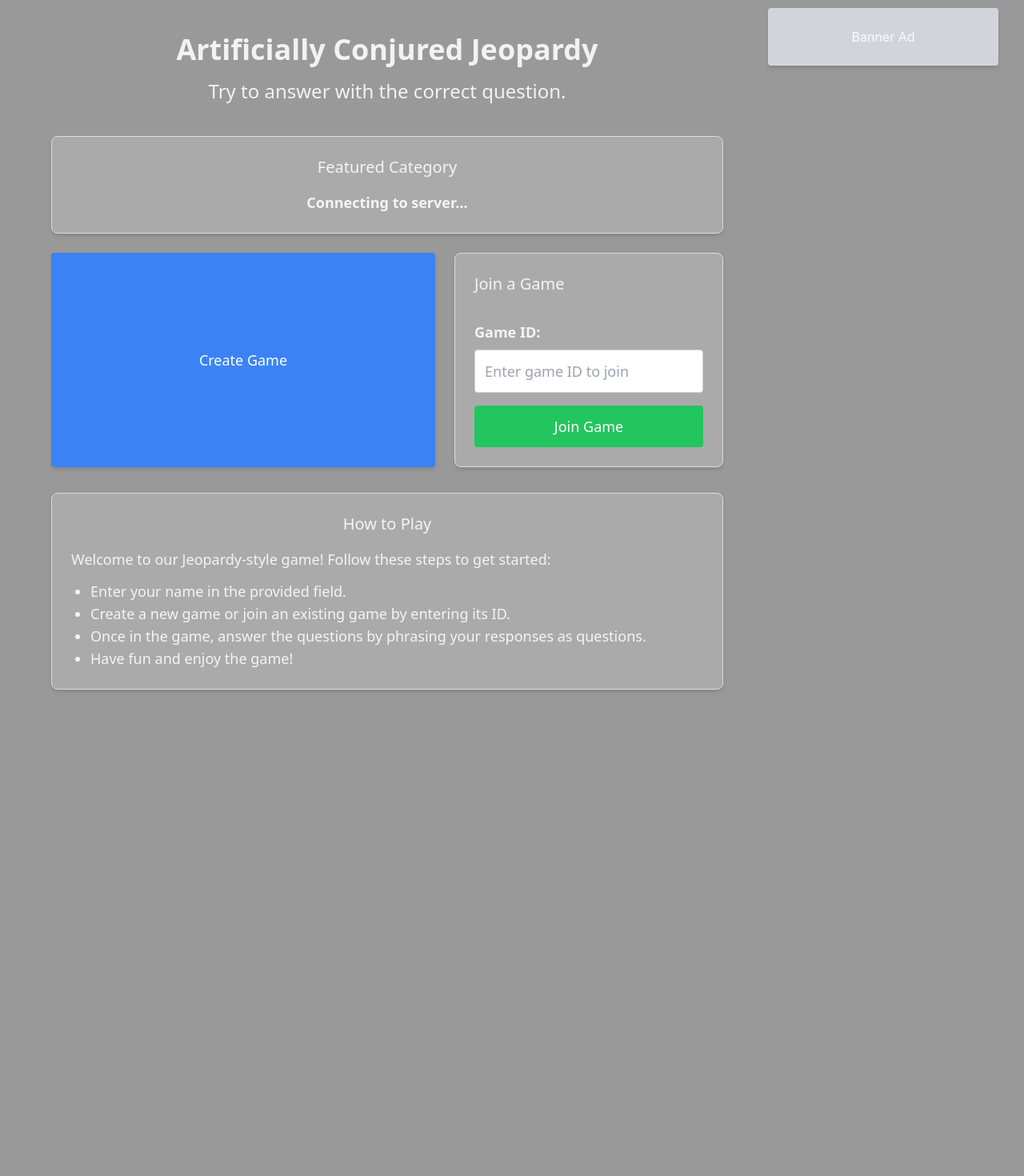
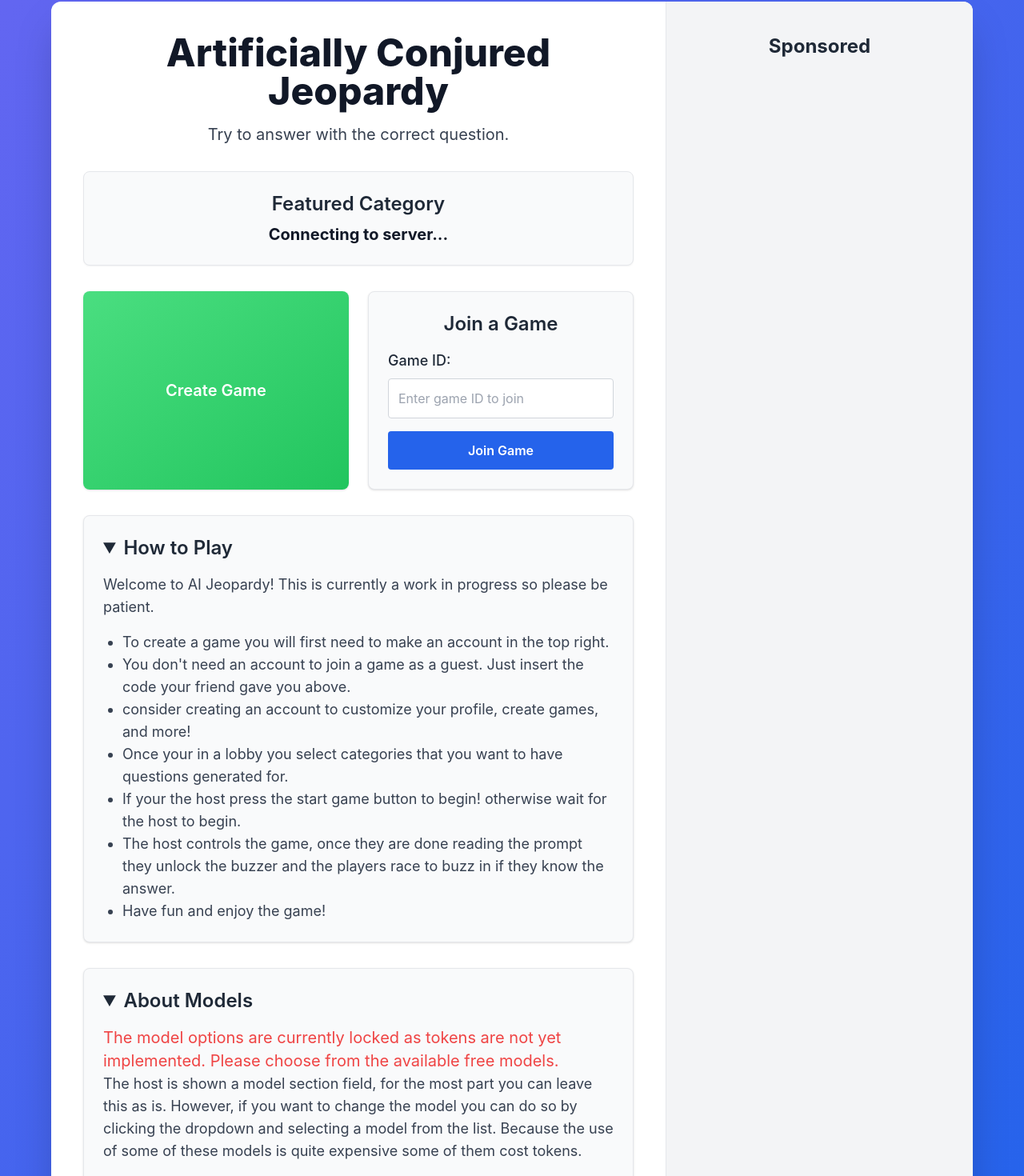
Before and after one commit to Reldnahc/AI-Jeopardy, a React (Vite) app: page /#/ in a window 1280 px wide. Shown: the part 98-1568 px from the top of the page at 80% size. Before the commit the page ends 1024 px from the top, so only its background shows below. Built offline with nearby package versions, Linux system fonts and the light colour scheme; no server answers.

Commit message:
new styles

```diff
--- a/package.json
+++ b/package.json
@@ -22,6 +22,7 @@
     "cors": "^2.8.5",
     "dotenv": "^16.4.7",
     "express": "^4.21.2",
+    "framer-motion": "^12.1.0",
     "openai": "^4.80.0",
     "react": "^18.3.1",
     "react-dom": "^18.3.1",
--- a/src/components/common/Alert.tsx
+++ b/src/components/common/Alert.tsx
@@ -1,4 +1,5 @@
-import React, {ReactNode} from "react";
+import React, { ReactNode } from "react";
+import { motion, AnimatePresence } from "framer-motion";
 
 interface AlertButton {
     label: string; // The text to display on the button
@@ -19,18 +20,30 @@ const Alert: React.FC<AlertProps> = ({
                                          buttons,
                                          closeAlert,
                                      }) => {
-    if (!isOpen) return null;
-
     return (
-        <div className="fixed inset-0 z-50 bg-black bg-opacity-50 flex items-center justify-center">
-            <div className="bg-blue-100 rounded shadow-lg p-6 max-w-sm w-full">
-                <p className="text-lg mb-4 text-black">{text}</p>
+        <AnimatePresence>
+            {isOpen && (
+                <motion.div
+                    className="fixed inset-0 z-50 bg-black bg-opacity-50 flex items-center justify-center"
+                    initial={{ opacity: 0 }}
+                    animate={{ opacity: 1 }}
+                    exit={{ opacity: 0 }}
+                >
+                    <motion.div
+                        className="bg-white rounded-xl shadow-2xl p-8 max-w-md w-full"
+                        initial={{ scale: 0.9, opacity: 0 }}
+                        animate={{ scale: 1, opacity: 1 }}
+                        exit={{ scale: 0.9, opacity: 0 }}
+                        transition={{ duration: 0.3 }}
+                    >
+                        <p className="text-lg mb-6 text-gray-800">{text}</p>
                         <div className="flex justify-end space-x-3">
                             {buttons.map((button, index) => (
                                 <button
                                     key={index}
-                            className={`px-4 py-2 rounded ${
-                                button.styleClass || "bg-blue-500 text-white hover:bg-blue-600"
+                                    className={`px-5 py-2 rounded-md focus:outline-none transition ${
+                                        button.styleClass ||
+                                        "bg-blue-600 text-white hover:bg-blue-700"
                                     }`}
                                     onClick={() => {
                                         button.onClick(); // Trigger button action
@@ -41,8 +54,10 @@ const Alert: React.FC<AlertProps> = ({
                                 </button>
                             ))}
                         </div>
-            </div>
-        </div>
+                    </motion.div>
+                </motion.div>
+            )}
+        </AnimatePresence>
     );
 };
 
--- a/src/components/recentboards/CollapsibleCategory.tsx
+++ b/src/components/recentboards/CollapsibleCategory.tsx
@@ -1,6 +1,6 @@
+import { useState } from "react";
 import QuestionItem from "./QuestionItem.tsx";
-import { useState } from "react";
-import { BoardValue } from "../../types/Board.ts"; // Adjust the import path based on where BoardValue is defined
+import { BoardValue } from "../../types/Board.ts"; // Adjust the import path as needed
 
 type CollapsibleCategoryProps = {
     category: string; // The name of the category
@@ -11,31 +11,28 @@ const CollapsibleCategory = ({ category, values }: CollapsibleCategoryProps) =>
     const [open, setOpen] = useState(false); // Collapsed by default
 
     return (
-        <div className="mb-2"> {/* Reduced margin */}
-            {/* Button with hover effect */}
+        <div className="mb-2">
+            {/* Toggle button */}
             <button
                 onClick={() => setOpen(!open)}
                 className={`w-full text-left font-bold text-lg focus:outline-none flex justify-between items-center
-                ${open ? "text-blue-700" : "text-gray-900"}
-                hover:bg-gray-200 hover:rounded-lg py-1 px-2 transition-all duration-300`}
+          ${open ? "text-blue-700" : "text-gray-900"}
+          hover:bg-gray-200 hover:rounded-lg py-1 px-2 transition-all duration-300`}
             >
                 <span>{category}</span>
-                {/* Rotate icon on open/close */}
                 <span
                     className={`ml-2 text-xl transform transition-transform duration-300 ${
                         open ? "rotate-180" : "rotate-0"
                     }`}
                 >
-                    {open ? "▲" : "▼"}
-                </span>
+          {open ? "▲" : "▼"}
+        </span>
             </button>
 
-            {/* Conditionally rendered area with animation */}
+            {/* Collapsible content */}
             <div
                 className={`ml-3 overflow-hidden transition-all duration-500 ease-out ${open ? "max-h-[1000px]" : "max-h-0"}`}
-                style={{
-                    opacity: open ? 1 : 0, // Smooth fade-in/out for content
-                }}
+                style={{ opacity: open ? 1 : 0 }}
             >
                 {values.map((val, idx) => (
                     <QuestionItem
--- a/src/components/recentboards/GameCard.tsx
+++ b/src/components/recentboards/GameCard.tsx
@@ -1,5 +1,4 @@
-
-import {Board} from "../../types/Board.ts";
+import { Board } from "../../types/Board.ts";
 import CollapsibleCategory from "./CollapsibleCategory.tsx";
 
 type GameCardProps = {
@@ -8,19 +7,19 @@ type GameCardProps = {
 
 const GameCard = ({ game }: GameCardProps) => {
     return (
-        <div className="bg-[#AAA] border-[#ddd] border shadow-md rounded-lg p-6 mb-8 ">
+        <div className="bg-white border border-gray-200 shadow-md rounded-lg p-6 mb-8">
             <div className="mb-4 border-b pb-2">
-                <p className="text-xl font-semibold">
+                <p className="text-xl font-semibold text-gray-800">
                     Host: <span className="font-normal">{game.host}</span>
                 </p>
-                <p className="text-xl font-semibold">
+                <p className="text-xl font-semibold text-gray-800">
                     Model: <span className="font-normal">{game.model}</span>
                 </p>
             </div>
 
             {/* First Board */}
             <div className="mb-6">
-                <h2 className="text-4xl font-bold mb-3">First Board</h2>
+                <h2 className="text-2xl font-bold mb-3 text-gray-800">First Board</h2>
                 {game.firstBoard?.categories.map((cat, idx) => (
                     <CollapsibleCategory
                         key={idx}
@@ -32,7 +31,7 @@ const GameCard = ({ game }: GameCardProps) => {
 
             {/* Second Board */}
             <div className="mb-6">
-                <h2 className="text-4xl font-bold mb-3">Second Board</h2>
+                <h2 className="text-2xl font-bold mb-3 text-gray-800">Second Board</h2>
                 {game.secondBoard?.categories.map((cat, idx) => (
                     <CollapsibleCategory
                         key={idx}
@@ -44,11 +43,11 @@ const GameCard = ({ game }: GameCardProps) => {
 
             {/* Final Jeopardy */}
             <div>
-                <h2 className="text-4xl font-bold mb-3">Final Jeopardy</h2>
+                <h2 className="text-2xl font-bold mb-3 text-gray-800">Final Jeopardy</h2>
                 {game.finalJeopardy?.categories.map((cat, idx) => (
                     <CollapsibleCategory
                         key={idx}
-                        category={cat.category} // Category name
+                        category={cat.category}
                         values={cat.values.map((value) => ({
                             value: 0, // Final Jeopardy doesn't have a monetary value
                             question: value.question,
--- a/src/components/recentboards/QuestionItem.tsx
+++ b/src/components/recentboards/QuestionItem.tsx
@@ -11,29 +11,29 @@ const QuestionItem = ({ value, question, answer }: QuestionItemProps) => {
 
     return (
         <div className="mb-2">
-            {/* Button with hover effect */}
+            {/* Toggle answer visibility */}
             <button
                 onClick={() => setShowAnswer(!showAnswer)}
                 className="w-full text-left font-medium text-base text-gray-800 flex justify-between items-center focus:outline-none hover:text-blue-700 transition-colors duration-200"
             >
-                <span>
-                    ${value}: {question}
-                </span>
+        <span>
+          ${value}: {question}
+        </span>
                 <span
                     className={`ml-2 text-2xl transition-transform duration-300 ${
                         showAnswer ? "rotate-180 text-blue-700" : "text-gray-900"
                     }`}
                 >
-                    {showAnswer ? "-" : "+"}
-                </span>
+          {showAnswer ? "-" : "+"}
+        </span>
             </button>
 
-            {/* Answer section with subtle transition */}
+            {/* Answer section */}
             <div
-                className="mt-1 ml-2 transition-opacity duration-300 text-md text-amber-300"
+                className="mt-1 ml-2 transition-opacity duration-300 text-md text-gray-700"
                 style={{ opacity: showAnswer ? 1 : 0 }}
             >
-                -{answer}
+                - {answer}
             </div>
         </div>
     );
--- a/src/pages/MainPage.tsx
+++ b/src/pages/MainPage.tsx
@@ -5,7 +5,7 @@ import randomCategoryList from "../data/randomCategories.ts";
 import {useAuth} from "../contexts/AuthContext.tsx";
 import {useProfile} from "../contexts/ProfileContext.tsx";
 import {useAlert} from "../contexts/AlertContext.tsx";
-
+import { motion } from 'framer-motion'; // Optional: used for smooth entrance animations
 export default function MainPage() {
     const [gameId, setGameId] = useState('');
     const [cotd, setCotd] = useState({
@@ -196,57 +196,59 @@ export default function MainPage() {
     };
 
     return (
-        <div className="p-8">
-            {/* Outer container to center content */}
-            <div className="flex justify-center">
-                {/* Main container: stacks vertically on mobile and horizontally on md+ with increased max width */}
-                <div className="flex flex-col md:flex-row w-full max-w-screen-2xl">
-                    {/* Left Column: Main Functionality */}
-                    <div className="flex-1">
-                        <div className="p-8 font-sans">
-                            <h1 className="text-3xl md:text-4xl font-bold mb-4 text-center">
+        <div className="min-h-screen bg-gradient-to-br from-indigo-500 to-blue-600 flex items-center justify-center p-6">
+            {/* Animated container for the main card */}
+            <motion.div
+                initial={{ opacity: 0, y: 20 }}
+                animate={{ opacity: 1, y: 0 }}
+                transition={{ duration: 0.6 }}
+                className="bg-white rounded-xl shadow-2xl overflow-hidden w-full max-w-6xl"
+            >
+                <div className="grid grid-cols-1 md:grid-cols-3">
+                    {/* Main Content (spans two columns on medium+ screens) */}
+                    <div className="col-span-2 p-10">
+                        <h1 className="text-5xl font-extrabold text-gray-900 text-center">
                             Artificially {randomAdjective} Jeopardy
                         </h1>
-                            <h2 className="text-xl md:text-2xl mb-10 text-center">
+                        <p className="text-xl text-gray-700 text-center mt-4">
                             Try to answer with the correct question.
-                            </h2>
+                        </p>
 
-                            {/* Category of the Day Box */}
-                            <div className="w-full mb-6 bg-[#AAA] p-6 border border-[#ddd] rounded-lg shadow-md">
-                                <h3 className="text-xl mb-4 text-center">
+                        {/* Featured Category Card */}
+                        <div className="mt-8">
+                            <div className="p-6 bg-gray-50 rounded-lg border border-gray-200 shadow-sm">
+                                <h3 className="text-2xl font-semibold text-gray-800 text-center mb-2">
                                     Featured Category
                                 </h3>
-                                <p className="text-lg text-center">
-                                    <strong>{cotd.category}</strong>
+                                <p className="text-xl font-bold text-gray-900 text-center">
+                                    {cotd.category}
                                 </p>
-                                <p className="text-lg text-center">
+                                <p className="text-lg text-gray-600 text-center">
                                     {cotd.description}
                                 </p>
                             </div>
+                        </div>
 
-                            {/* Container for the Create and Join boxes */}
-                            <div className="flex flex-col md:flex-row gap-6">
+                        {/* Create & Join Game Section */}
+                        <div className="mt-8 grid grid-cols-1 md:grid-cols-2 gap-6">
                             {/* Create Game Box */}
-
-
+                            <div className="flex flex-col justify-center items-center bg-gradient-to-br from-green-400 to-green-500 p-6 rounded-lg shadow hover:shadow-lg transition">
                                 <button
                                     onClick={handleCreateGame}
-                                            className="text-lg py-3 px-6 bg-blue-500 text-white border-0 rounded cursor-pointer w-3/5 shadow-md"
+                                    className="w-full py-3 px-6 text-white text-xl font-semibold focus:outline-none"
                                 >
                                     Create Game
                                 </button>
-
+                            </div>
 
                             {/* Join Game Box */}
-                                <div className="flex flex-col w-full md:flex-1 bg-[#AAA] p-6 border border-[#ddd] rounded-lg shadow-md">
-                                    <h3 className="text-xl mb-4 text-center md:text-left">
+                            <div className="bg-gray-50 p-6 rounded-lg border border-gray-200 shadow">
+                                <h3 className="text-2xl font-semibold text-gray-800 text-center mb-4">
                                     Join a Game
                                 </h3>
                                 <div className="flex flex-col gap-4">
-                                        <div className="flex flex-col gap-2">
-                                        </div>
-                                        <div className="flex flex-col gap-2">
-                                            <label htmlFor="gameId" className="text-lg font-bold">
+                                    <div className="flex flex-col">
+                                        <label htmlFor="gameId" className="text-lg font-medium text-gray-800">
                                             Game ID:
                                         </label>
                                         <input
@@ -255,12 +257,12 @@ export default function MainPage() {
                                             value={gameId}
                                             onChange={(e) => setGameId(e.target.value)}
                                             placeholder="Enter game ID to join"
-                                                className="text-lg p-3 rounded border border-gray-300"
+                                            className="mt-2 p-3 border border-gray-300 rounded focus:outline-none focus:ring-2 focus:ring-blue-500"
                                         />
                                     </div>
                                     <button
                                         onClick={handleJoinGame}
-                                            className="text-lg py-3 px-6 bg-green-500 text-white border-0 rounded cursor-pointer"
+                                        className="py-3 px-6 bg-blue-600 hover:bg-blue-700 text-white font-semibold rounded transition-colors duration-200"
                                     >
                                         Join Game
                                     </button>
@@ -269,31 +271,57 @@ export default function MainPage() {
                         </div>
 
                         {/* How to Play Section */}
-                            <div className="w-full mt-8 bg-[#AAA] p-6 border border-[#ddd] rounded-lg shadow-md">
-                                <h3 className="text-xl mb-4 text-center">
+                        <div className="mt-8">
+                            <details className="bg-gray-50 p-6 rounded-lg border border-gray-200 shadow" open>
+                                <summary className="text-2xl font-semibold text-gray-800 cursor-pointer">
                                     How to Play
-                                </h3>
-                                <p className="text-lg">
-                                    Welcome to our Jeopardy-style game! Follow these steps to get started:
+                                </summary>
+                                <p className="mt-4 text-lg text-gray-700">
+                                    Welcome to AI Jeopardy! This is currently a work in progress so please be patient.
                                 </p>
-                                <ul className="list-disc pl-6 mt-3 text-lg">
-                                    <li>Enter your name in the provided field.</li>
-                                    <li>Create a new game or join an existing game by entering its ID.</li>
-                                    <li>Once in the game, answer the questions by phrasing your responses as questions.</li>
+                                <ul className="list-disc ml-6 mt-4 text-lg text-gray-700">
+                                    <li> To create a game you will first need to make an account in the top right.</li>
+                                    <li> You don't need an account to join a game as a guest. Just insert the code your friend gave you above.</li>
+                                    <li> consider creating an account to customize your profile, create games, and more!</li>
+                                    <li> Once your in a lobby you select categories that you want to have questions generated for.</li>
+                                    <li> If your the host press the start game button to begin! otherwise wait for the host to begin.</li>
+                                    <li> The host controls the game, once they are done reading the prompt they unlock the buzzer and the players race to buzz in if they know the answer.</li>
                                     <li>Have fun and enjoy the game!</li>
                                 </ul>
+                            </details>
+                        </div>
+                        {/* How to Play Section */}
+                        <div className="mt-8">
+                            <details className="bg-gray-50 p-6 rounded-lg border border-gray-200 shadow" open>
+                                <summary className="text-2xl font-semibold text-gray-800 cursor-pointer">
+                                    About Models
+                                </summary>
+                                <p className="mt-4 text-lg text-gray-700">
+
+                                    <span className="text-xl text-bold text-red-500">
+                                        The model options are currently locked as tokens are not yet implemented.
+                                        Please choose from the available free models.
+                                    </span><br/>
+                                    <span className="mb-t text-lg text-bold text-gray-700">
+                                        The host is shown a model section field, for the most part you can leave this as is.
+                                        However, if you want to change the model you can do so by clicking the dropdown and selecting a model from the list.
+                                        Because the use of some of these models is quite expensive some of them cost tokens.
+                                    </span>
+                                </p>
+                            </details>
+                        </div>
+
+
+                    </div>
+
+                    {/* Sponsored/Banner Ad Column */}
+                    <div className="p-10 bg-gray-100 border-l border-gray-200 flex">
+                        <div className="w-full text-center">
+                            <h2 className="text-2xl font-bold text-gray-800 mb-4">Sponsored</h2>
                         </div>
                     </div>
                 </div>
-
-                    {/* Right Column: Banner Ad */}
-                    <div className="mt-8 w-full md:mt-0 md:ml-6 md:w-72">
-                        <div className="bg-gray-300 p-6 text-center rounded shadow-md">
-                            Banner Ad
-                        </div>
-                    </div>
-                </div>
-            </div>
+            </motion.div>
         </div>
     );
 }
```
Also changed, not shown: src/components/common/LoginForm.tsx (+52 -18 lines), src/components/profile/ProfileGameCard.tsx (+12 -11 lines), src/pages/Profile.tsx (+79 -38 lines), src/pages/RecentBoards.tsx (+25 -24 lines), src/assets/logo.webp (deleted), 1 other file (tests, documents, lock files or other folders). Lines whose indentation alone changed are shown as unchanged.
